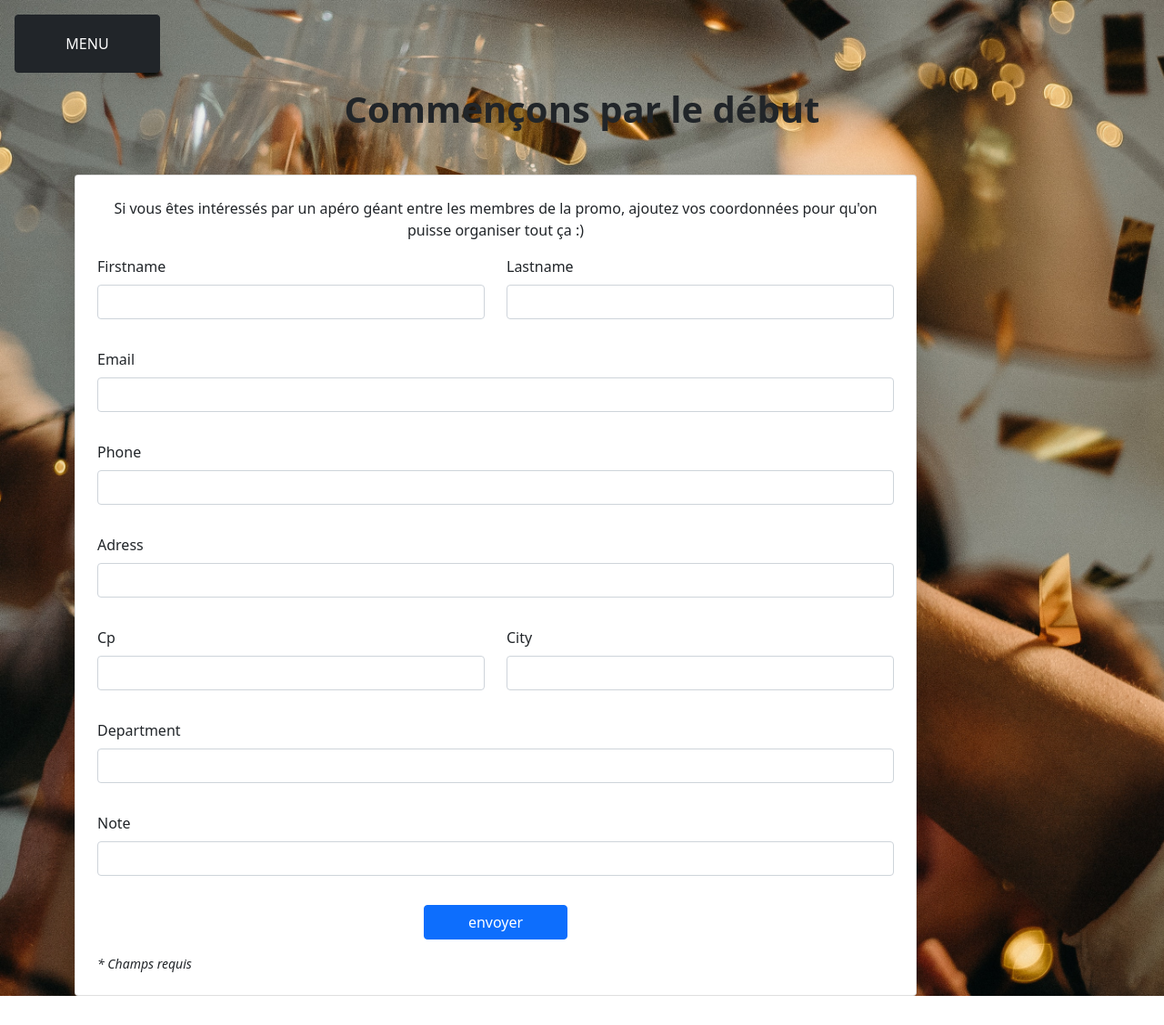
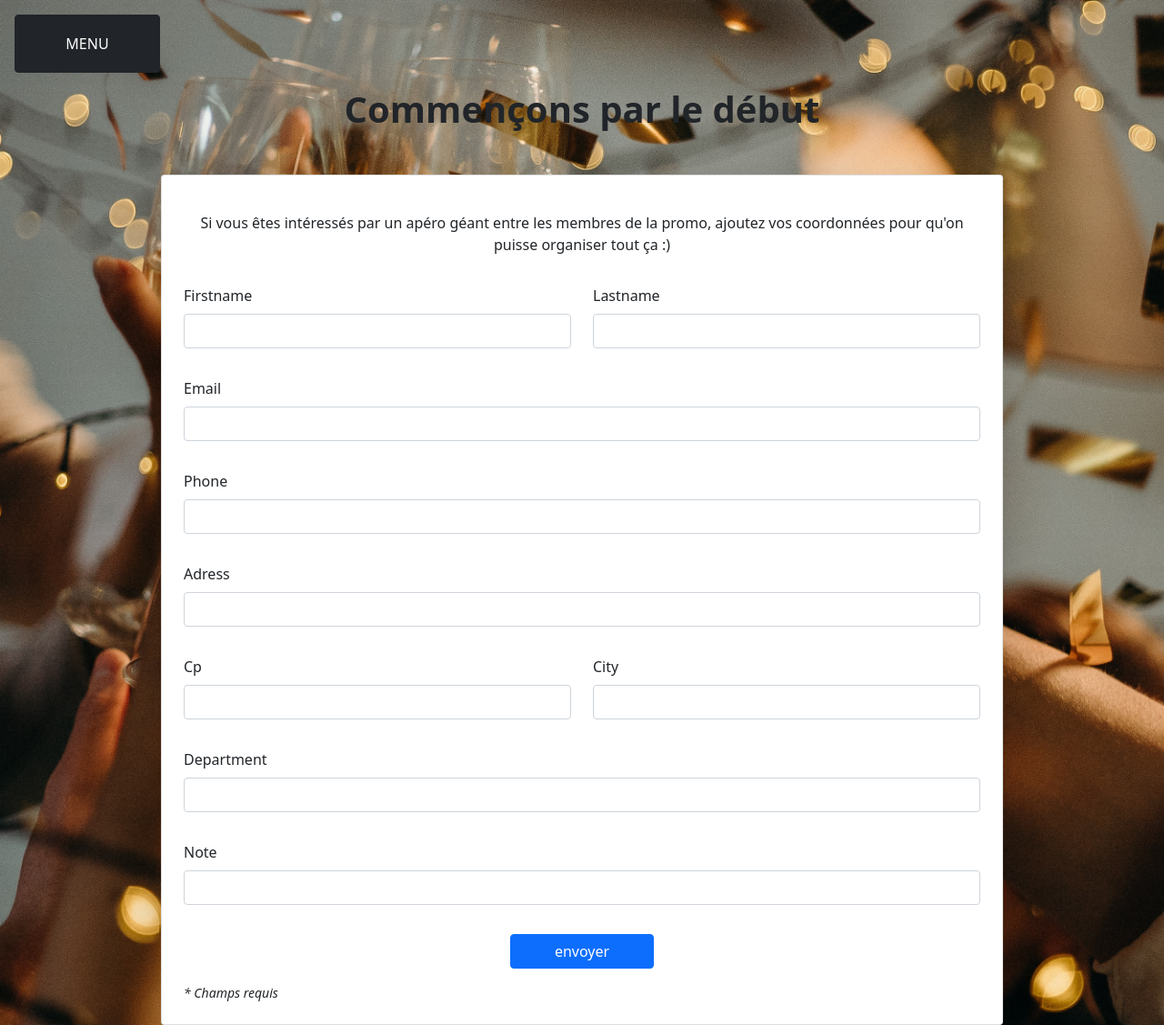
Before and after one commit to YohannHommet/Trinity_Project, a Symfony app: template templates/inscription/index.html.twig in a window 1280 px wide. Shown: the whole page at 91% size. Before the commit the page ends 1095 px from the top, so only its background shows below. Run offline with Twig, Linux system fonts and the light colour scheme; the template is opened without the code that fills it, so the values that code supplies are empty; form fields are guessed from the names that the template uses; some libraries are stand-ins or nearby versions.

Commit message:
Modif classe inscriptions

```diff
--- a/templates/inscription/index.html.twig
+++ b/templates/inscription/index.html.twig
@@ -12,11 +12,11 @@
 
 
 		<div class="row">
-			<div class="col-10">
+			<div class="col-10 m-auto">
 
                 <div class="card shadow-lg rounded p-4">
 
-                    <div class="row">
+                    <div class="row my-3">
                         <div class="col">
                             <p class="text-center">Si vous êtes intéressés par un apéro géant entre les membres de la promo, ajoutez vos coordonnées pour qu'on puisse organiser tout ça :)</p>
                         </div>
```
